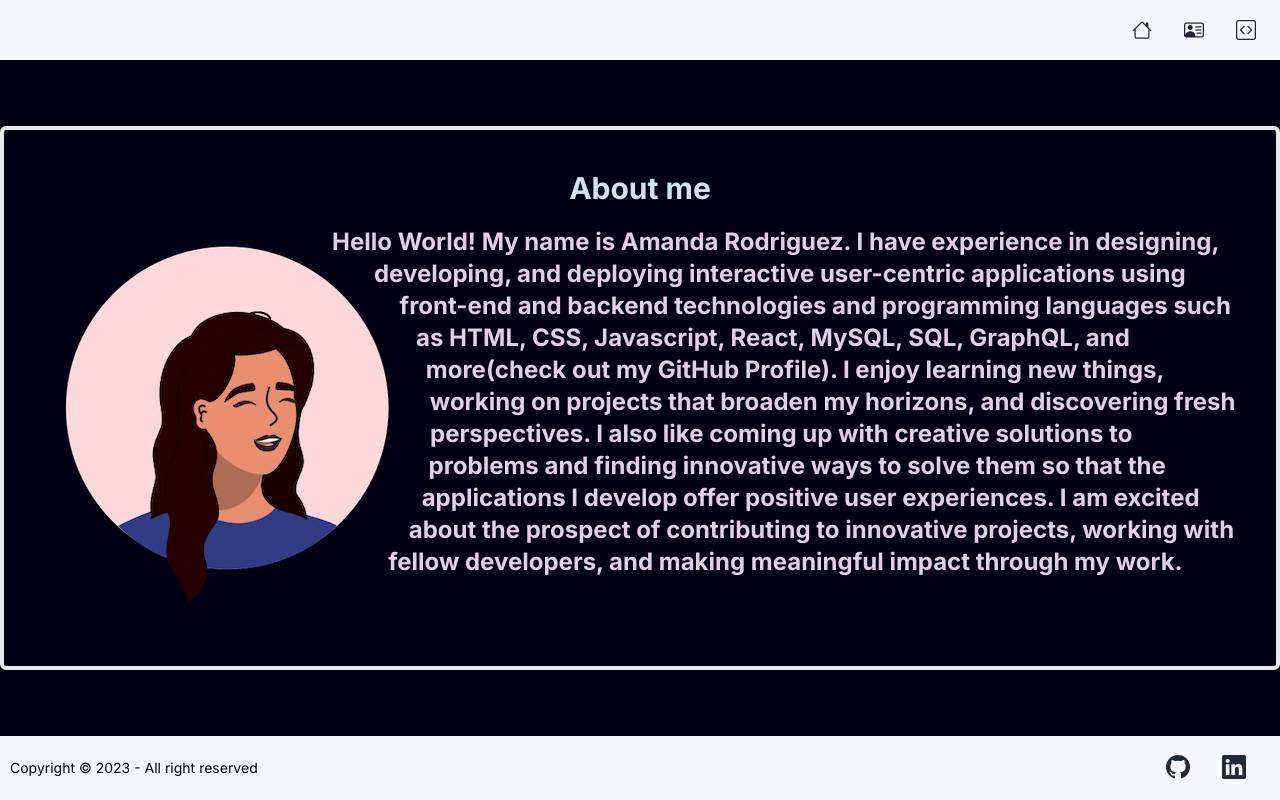
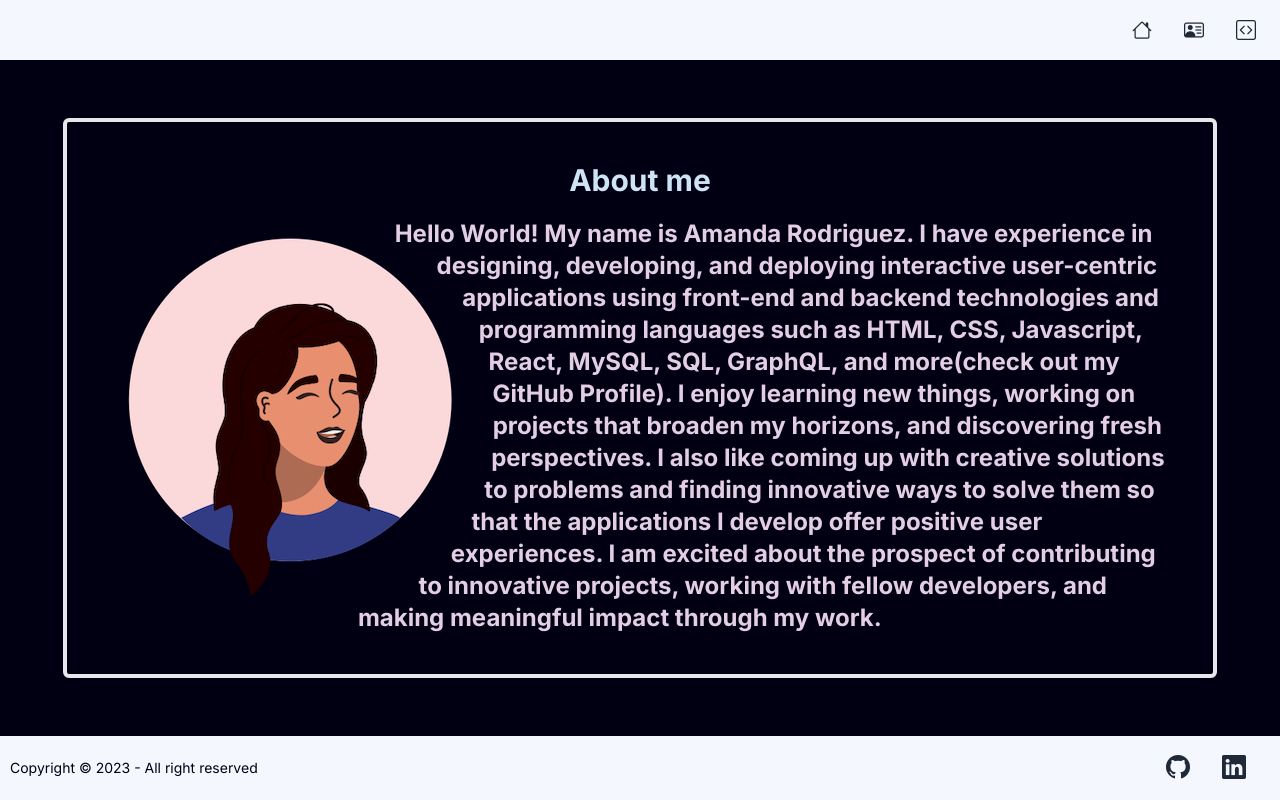
Before and after one commit to amandardz/arportfolio, a Next.js app: page /about in a window 1280 px wide. Built offline with nearby package versions, Linux system fonts and the light colour scheme.

Commit message:
updating about card

```diff
--- a/app/about/page.js
+++ b/app/about/page.js
@@ -5,7 +5,7 @@ import style from './about.module.css';
 
 export default function About() {
   return (
-    <div className='p-10 border-4 rounded-md'>
+    <div className='p-10 border-4 rounded-md lg:mx-auto lg:my-0 lg:w-10/12'>
       <div className='text-secondary-content text-center font-bold text-3xl mb-5'>
         About me
       </div>
```
